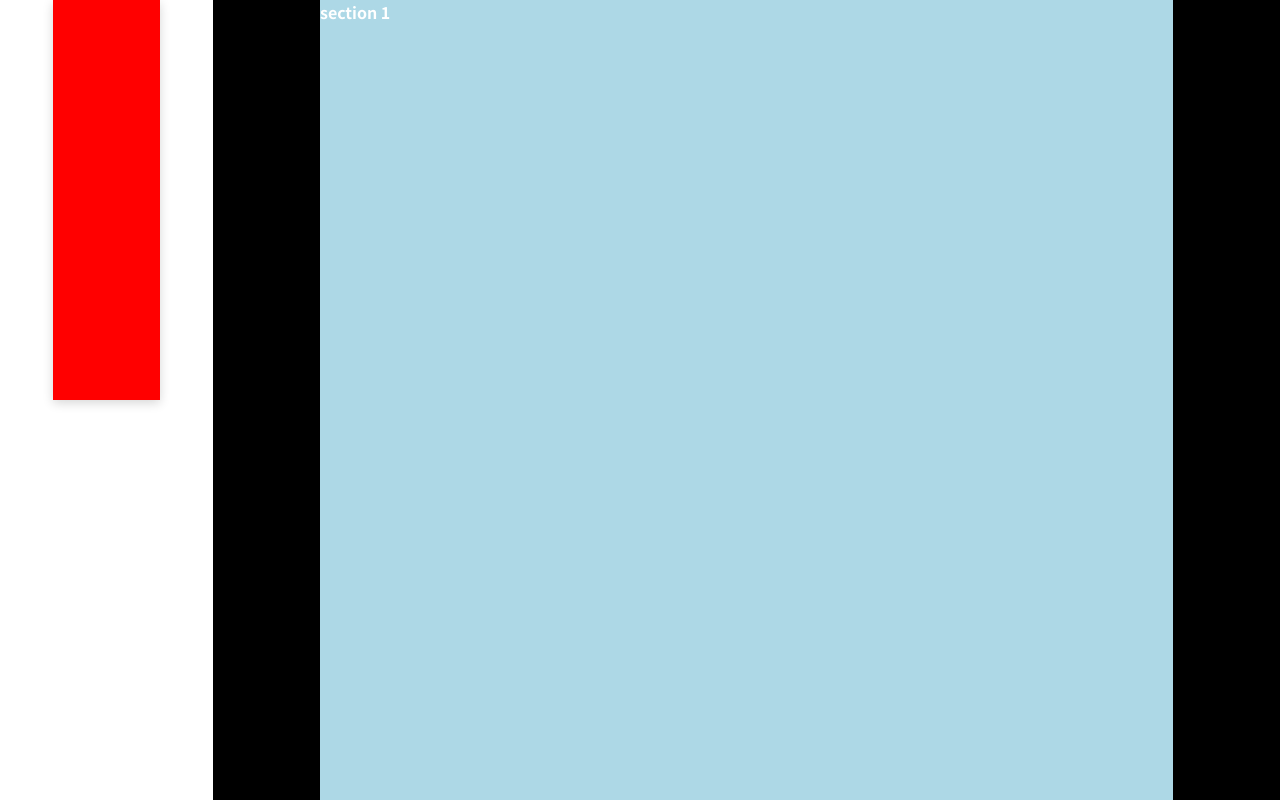
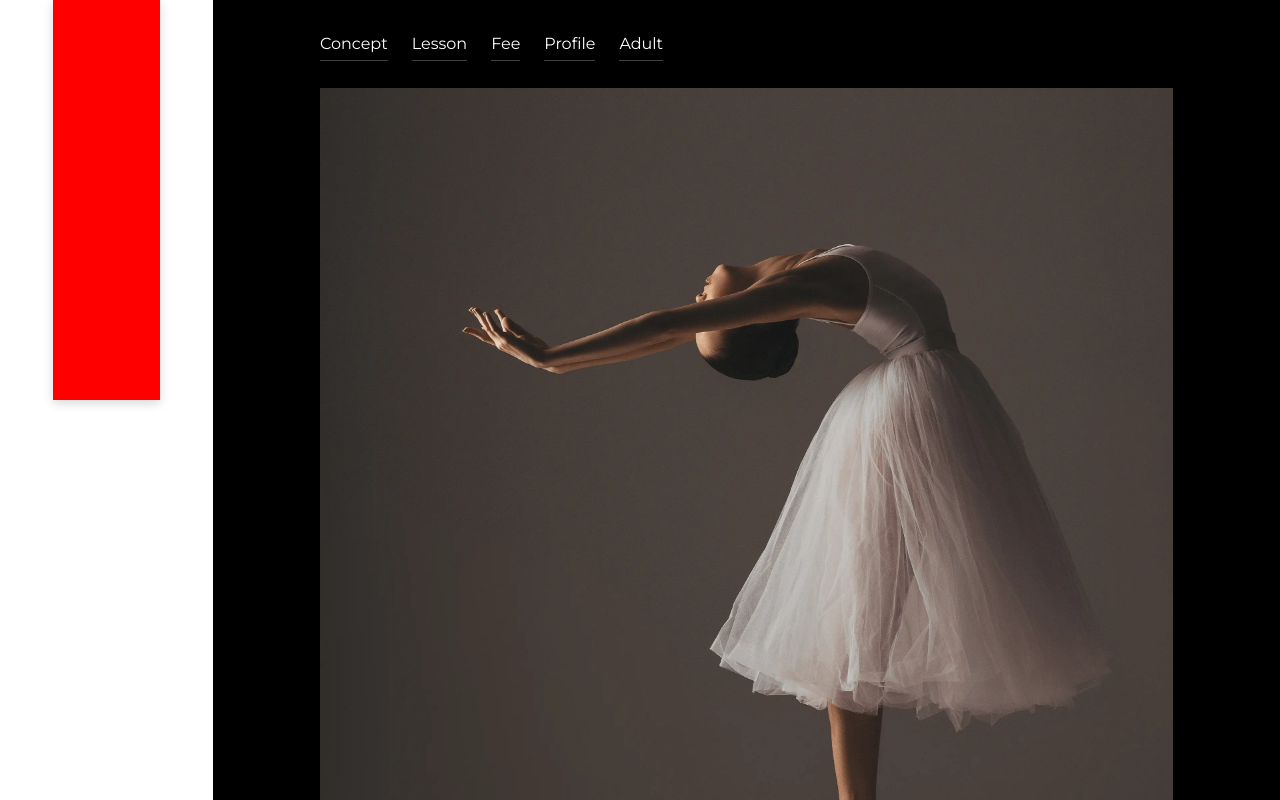
Before and after one commit to YoshinoriKanno/ari-ballet-school, a website: page dist/index.html in a window 1280 px wide. Shown: the top 800 px of the page. Drawn offline with nearby package versions, Linux system fonts and the light colour scheme; a web font is replaced by a local one.

Commit message:
💄 hero スタイリング

```diff
--- a/src/styles/foundation/_base.scss
+++ b/src/styles/foundation/_base.scss
@@ -1,27 +1,4 @@
-@import 'https://fonts.googleapis.com/css2?family=Noto+Sans+JP:wght@400;700&display=swap';
-@import 'https://fonts.googleapis.com/css2?family=Oswald:wght@700&display=swap';
-
-// font-family: 'Oswald', sans-serif;
-
-@font-face {
-  font-family: mobo;
-
-  /* フォントファイルへのパスとフォーマット */
-  font-weight: bold;
-
-  /* フォントの名前 */
-  src: url('../fonts/MOBO-Bold.woff2') format('woff2');
-}
-
-@font-face {
-  font-family: mobo;
-
-  /* フォントファイルへのパスとフォーマット */
-  font-weight: 600;
-
-  /* フォントの名前 */
-  src: url('../fonts/MOBO-SemiBold.woff2') format('woff2');
-}
+@import 'https://fonts.googleapis.com/css2?family=Montserrat:ital,wght@0,100..900;1,100..900&family=Noto+Sans+JP:wght@100..900&display=swap';
 
 html {
   scroll-behavior: smooth;
@@ -33,9 +10,8 @@ body {
   width: 100%;
   min-height: 100dvh;
   margin: 0;
-  font-family: mobo, 'Noto Sans JP', 'Helvetica Neue', Arial, 'Hiragino Kaku Gothic ProN', 'Hiragino Sans', Meiryo,
-    sans-serif;
-  font-weight: 600;
+  font-family: Montserrat, 'Noto Sans JP', 'Helvetica Neue', Arial, 'Hiragino Kaku Gothic ProN', 'Hiragino Sans',
+    Meiryo, sans-serif;
   line-height: 160%;
   color: white;
   background-color: black;
--- /dev/null
+++ b/src/styles/object/project/_hero.scss
@@ -0,0 +1,31 @@
+.p-hero {
+  overflow: hidden;
+
+  .p-hero__image-container {
+    position: relative;
+    top: math.div(-300vw, 1440) * 100;
+
+    @media screen and (width >=1440px) {
+      top: -300px;
+    }
+  }
+
+  .p-hero__image {
+    height: math.div(1320vw, 1440) * 100;
+    margin-right: math.div(-1vw, 12) * 100;
+    overflow: hidden;
+    background-color: red;
+
+    @media screen and (width >=1440px) {
+      height: 1320px;
+      margin-right: -120px;
+    }
+
+    img {
+      object-fit: cover;
+
+      // 中心点を下に設定
+      // object-position: center bottom;
+    }
+  }
+}
--- /dev/null
+++ b/src/styles/object/project/_nav.scss
@@ -0,0 +1,43 @@
+.p-nav {
+  padding-top: 32px;
+  padding-bottom: 32px;
+
+  .p-nav__lists {
+    display: grid;
+    grid-template-columns: repeat(5, auto);
+    justify-content: start;
+  }
+
+  .p-nav__list {
+    margin-right: 1.5em;
+  }
+
+  .p-nav__link {
+    position: relative;
+    padding-bottom: 8px;
+
+    &::before,
+    &::after {
+      position: absolute;
+      bottom: 0;
+      left: 0;
+      display: block;
+      width: 0%;
+      height: 1px;
+      content: '';
+      background-color: rgb(255 255 255 / 100%);
+      transition: width 0.2s ease-out; // アニメーションの適用
+    }
+
+    &::before {
+      width: 100%;
+      background-color: rgb(255 255 255 / 25%);
+    }
+
+    &:hover {
+      &::after {
+        width: 100%;
+      }
+    }
+  }
+}
--- a/src/styles/style.scss
+++ b/src/styles/style.scss
@@ -14,7 +14,7 @@
 // ==========================================================================
 
 @import 'layout/layout';
-@import 'layout/phase02-footer';
+@import 'layout/footer';
 
 // ==========================================================================
 // Object
@@ -32,8 +32,10 @@
 // -----------------------------------------------------------------
 
 @import 'object/project/header-sticky';
+@import 'object/project/hero';
 @import 'object/project/loading';
 @import 'object/project/masthead';
+@import 'object/project/nav';
 @import 'object/project/project';
 
 // -----------------------------------------------------------------
```
Also changed, not shown: dist/images/bgi.png (deleted), dist/images/circle-chevron-right-blue.svg (deleted), dist/images/circle-chevron-right-red.svg (deleted), dist/images/hero.webp (added), dist/images/icon-circle-check-yellow.svg (deleted), dist/images/logo-dai-ichi-life.svg (deleted), dist/images/logo-ipet-ins.svg (deleted), dist/index.html, dist/scripts/gsap.js (added), dist/styles/style.css, dist/styles/tailwind.css, src/styles/layout/_footer.scss (renamed from src/styles/layout/_phase02-footer.scss), 2 other files.
